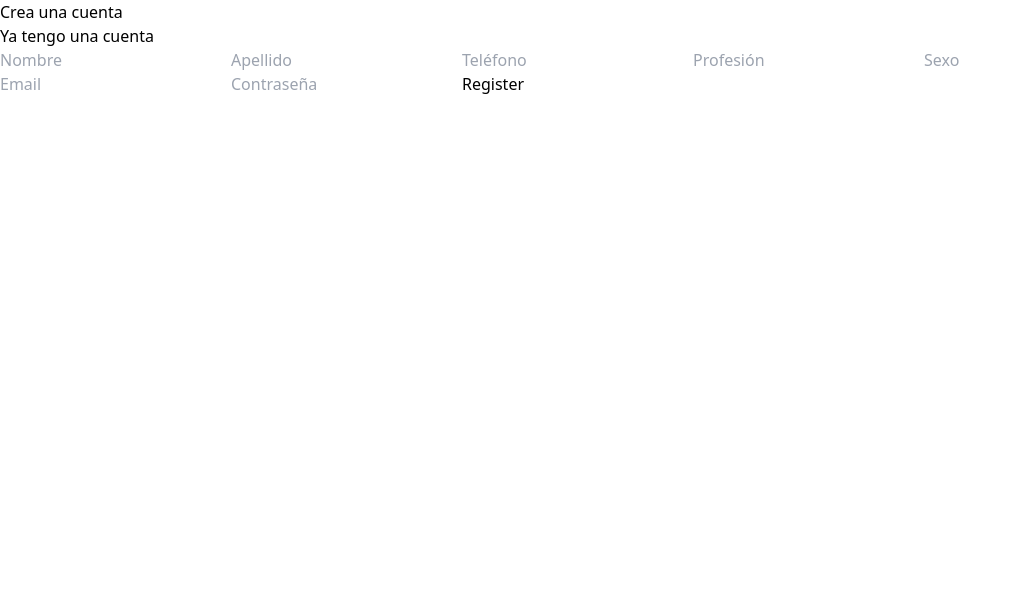
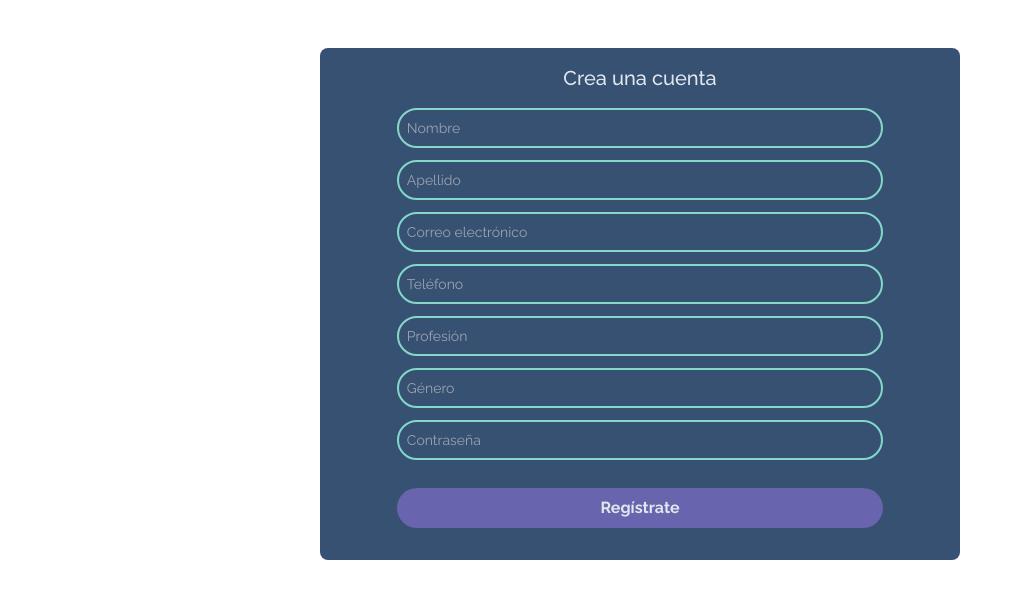
Before and after one commit to LorelizDev/hackaton-F5-G1-2024, a React (Vite) app: page /register in a window 1280 px wide. Shown: the top 598 px of the page, without its empty margins (0-1023 px from the left). Built offline with nearby package versions, Linux system fonts and the light colour scheme.

Commit message:
feat(form): add reusable FormTemplate component and apply it to Register page

```diff
--- /dev/null
+++ b/src/components/FormTemplate.jsx
@@ -0,0 +1,40 @@
+import { useForm } from "react-hook-form";
+
+const FormTemplate = ({ title, fields, onSubmit, submitText, initialValues = {} }) => {
+	const { register, handleSubmit, formState: { errors }, reset } = useForm({
+		defaultValues: initialValues,
+	});
+
+	const handleFormSubmit = async (data) => {
+		onSubmit(data); // Lógica que se pasa desde el componente padre
+		reset();
+	};
+
+	return (
+		<div className="m-auto w-4/5 bg-dark text-light p-4 rounded-lg sm:w-1/2">
+            <h2 className="text-center text-xl font-medium mb-4">{title}</h2>
+			<form
+				onSubmit={handleSubmit(handleFormSubmit)}
+				className="w-4/5 mx-auto my-4 bg-dark text-light">
+				{fields.map(({ name, type, placeholder, validation }, index) => (
+					<div key={index} className="mb-3">
+						<input
+							id={name}
+							type={type}
+                            placeholder={placeholder}
+							{...register(name, validation)}
+							className="w-full border-2 border-contrast p-2 rounded-3xl bg-transparent text-sm"
+						/>
+						{errors[name] && <span className="text-red-500" >{errors[name].message}</span>}
+					</div>
+				))}
+
+				<button type="submit" className="w-full mt-4 bg-medium text-light font-bold p-2 rounded-3xl hover:bg-opacity-70">
+					{submitText}
+				</button>
+			</form>
+		</div>
+	);
+};
+
+export default FormTemplate;
--- a/src/index.css
+++ b/src/index.css
@@ -3,3 +3,9 @@
 @tailwind base;
 @tailwind components;
 @tailwind utilities;
+
+@layer base {
+    body {
+      @apply font-mainFont;
+    }
+}
--- a/src/pages/Register.jsx
+++ b/src/pages/Register.jsx
@@ -1,14 +1,22 @@
 import React from 'react'
-import { useForm } from 'react-hook-form'
 /* import { registerUser } from '../../../services/authService'
  */import { useNavigate } from 'react-router-dom'
+import FormTemplate from '../components/FormTemplate';
 
 const Register = () => {
+  const fields = [
+    { name: "name", type: "text",  placeholder: "Nombre", validation: { required: "Tu nombre es requerido" } },
+    { name: "lastname", type: "text",  placeholder: "Apellido", validation: { required: "Tu apellido es requerido" } },
+    { name: "email", type: "email",  placeholder: "Correo electrónico", validation: { required: "Tu correo electrónico es requerido" } },
+    { name: "phone", type: "text",  placeholder: "Teléfono", validation: { required: "Tu número de teléfono es requerido" } },
+    { name: "profession", type: "text",  placeholder: "Profesión", validation: { required: "Tu profesión es requerida" } },
+    { name: "gender", type: "text",  placeholder: "Género", validation: { required: "Tu género es requerido" } },
+    { name: "password", type: "password",  placeholder: "Contraseña", validation: { required: "Tu contraseña es requerida" } },
+  ];
+
   const navigate = useNavigate();
 
-  const { register, handleSubmit, formState: { errors } } = useForm()
-
-  const onSubmit = async (data) =>{
+  const onSubmit = async () =>{
     try {
 /*         const response = await registerUser(data);
         console.log(response)
@@ -23,26 +31,8 @@ const Register = () => {
   }
 
   return (
-    <div className='formulary_section'>
-        <div className="formulary">
-
-            <div className="formulary_text">
-                <h3 className="registrer_option">Crea una cuenta</h3>
-                <button onClick={() => navigate(`/login`)} className='registrer_option_changer'>Ya tengo una cuenta</button>
-            </div>
-
-
-            <form className="register" onSubmit={handleSubmit(onSubmit)}>
-                <input name='name' {...register('name', {required:true})} className="register_username" placeholder="Nombre" required/>
-                <input name='lastname' {...register('lastname', {required:true})} className="register_username" placeholder="Apellido" required/>
-                <input name='phone' {...register('phone', {required:true})} className="register_username" placeholder="Teléfono" required/>
-                <input name='profession' {...register('profession', {required:true})} className="register_username" placeholder="Profesión" required/>
-                <input name='gender' {...register('gender', {required:true})} className="register_username" placeholder="Sexo" required/>
-                <input type="email" name='email' {...register('email', {required:true})} className="register_email" placeholder="Email" required/>
-                <input type="password" name='password' {...register('password', {required:true})} className="register_password" placeholder="Contraseña" required/>
-                <button type="submit">Register</button>
-            </form>
-        </div>
+    <div className='formulary_section my-12'>
+      <FormTemplate title="Crea una cuenta" fields={fields} onSubmit={onSubmit} submitText="Regístrate" />
     </div>
   )
 }
```
